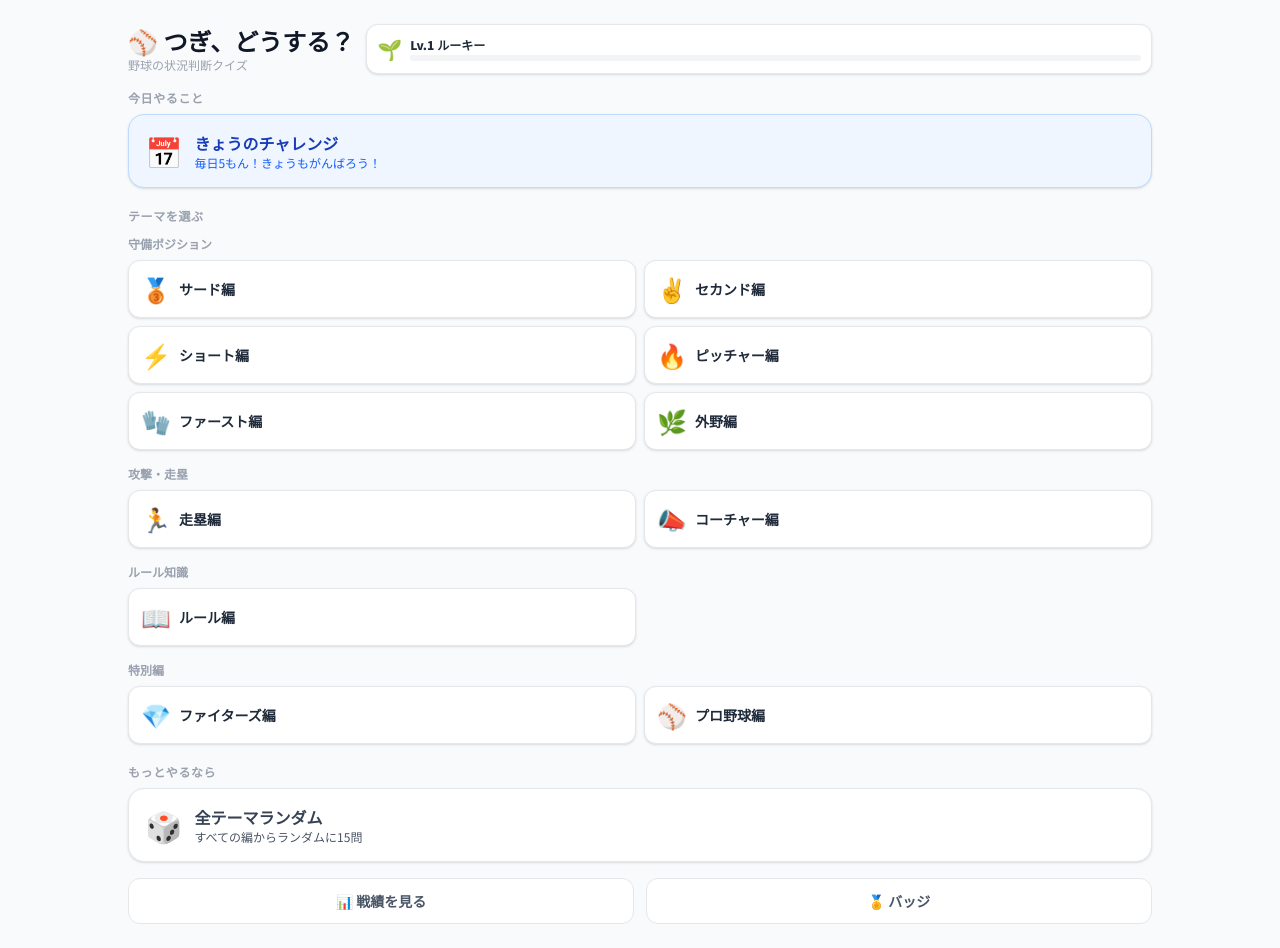
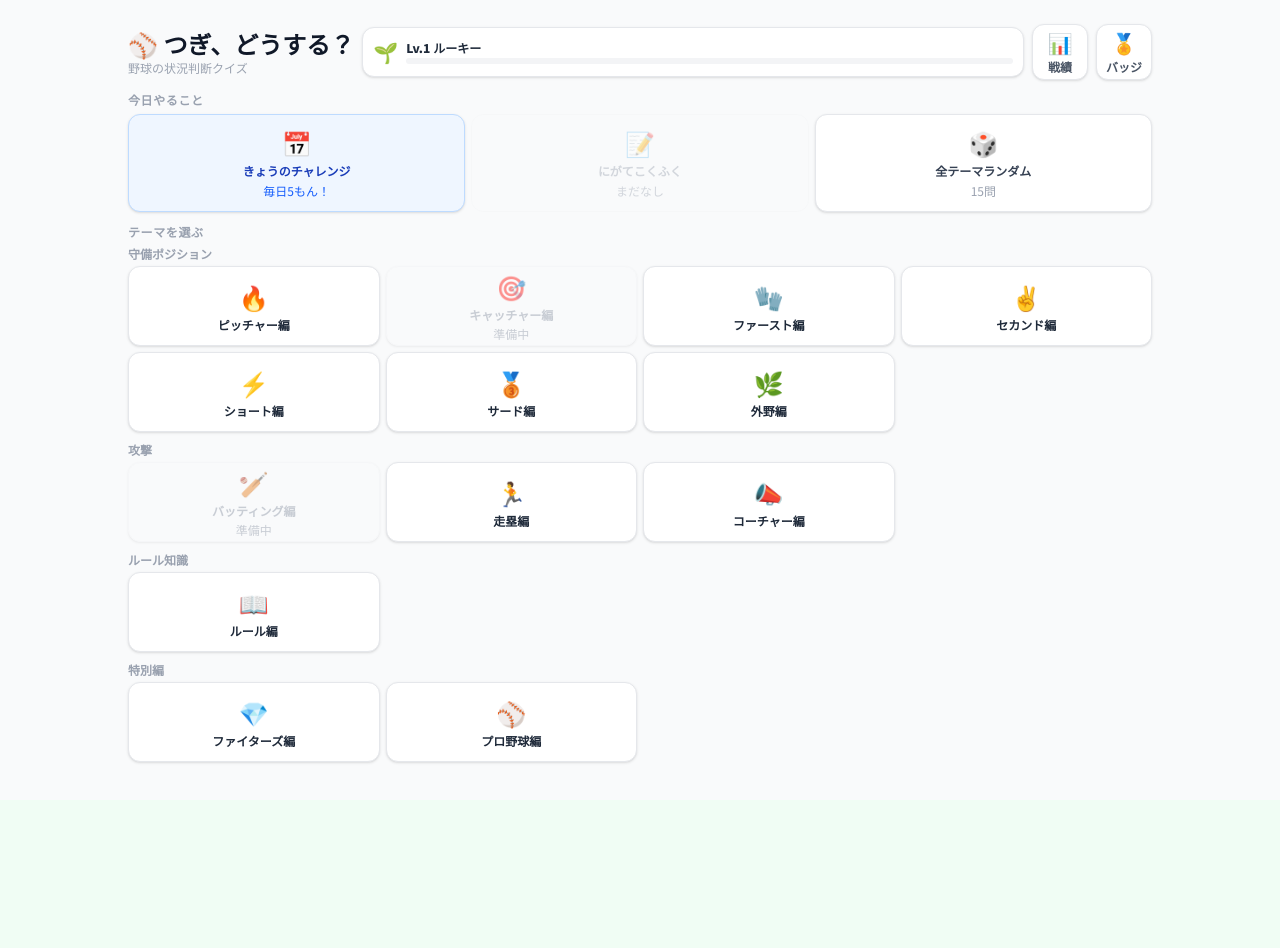
Before and after one commit to hico-mrmgn/baseball-quiz, a React (Vite) app: page / in a window 1280 px wide. After the commit the page ends 800 px from the top, so only its background shows below. Built offline with nearby package versions, Linux system fonts and the light colour scheme.

Commit message:
feat: テーマにキャッチャー編とバッティング編を追加し、表示制御を改善

```diff
--- a/src/components/TopScreen.jsx
+++ b/src/components/TopScreen.jsx
@@ -6,11 +6,11 @@ import { getWrongAnswers } from '../utils/weakness';
 const themeGroups = [
   {
     label: '守備ポジション',
-    keys: ['third', 'second', 'short', 'pitcher', 'first', 'outfield'],
+    keys: ['pitcher', 'catcher', 'first', 'second', 'short', 'third', 'outfield'],
   },
   {
-    label: '攻撃・走塁',
-    keys: ['baserun', 'coach'],
+    label: '攻撃',
+    keys: ['batting', 'baserun', 'coach'],
   },
   {
     label: 'ルール知識',
@@ -33,7 +33,7 @@ export default function TopScreen({ onSelectTheme, onHistory, onBadges, onDailyC
       <div className="max-w-2xl lg:max-w-5xl mx-auto">
 
         {/* Zone 1: ヘッダー */}
-        <div className="flex items-center gap-3 mb-4">
+        <div className="flex items-center gap-2 mb-3">
           <div className="flex-shrink-0">
             <h1 className="text-2xl font-black text-gray-900">⚾ つぎ、どうする？</h1>
             <p className="text-xs text-gray-400">野球の状況判断クイズ</p>
@@ -52,68 +52,95 @@ export default function TopScreen({ onSelectTheme, onHistory, onBadges, onDailyC
               </div>
             </div>
           </div>
+          <button
+            onClick={onHistory}
+            className="flex flex-col items-center justify-center gap-0.5 p-2 rounded-xl border border-gray-200 bg-white shadow-sm text-gray-600 hover:border-blue-300 hover:text-blue-600 active:scale-95 transition-all cursor-pointer w-14 h-14 flex-shrink-0"
+          >
+            <span className="text-xl">📊</span>
+            <span className="text-xs font-bold">戦績</span>
+          </button>
+          <button
+            onClick={onBadges}
+            className="flex flex-col items-center justify-center gap-0.5 p-2 rounded-xl border border-gray-200 bg-white shadow-sm text-gray-600 hover:border-blue-300 hover:text-blue-600 active:scale-95 transition-all cursor-pointer w-14 h-14 flex-shrink-0"
+          >
+            <span className="text-xl">🏅</span>
+            <span className="text-xs font-bold">バッジ</span>
+          </button>
         </div>
 
-        {/* Zone 2: 今日やること */}
-        <div className="mb-5">
-          <div className="text-xs font-bold text-gray-400 tracking-wider mb-2">今日やること</div>
-          <div className="grid gap-2">
+        {/* Zone 2: 今日やること + ランダム 横並び */}
+        <div className="mb-3">
+          <div className="text-xs font-bold text-gray-400 tracking-wider mb-1.5">今日やること</div>
+          <div className="flex gap-1.5">
             <button
               onClick={onDailyChallenge}
               disabled={dailyDone}
-              className={`flex items-center gap-3 w-full p-4 rounded-2xl shadow active:scale-[0.98] transition-all cursor-pointer ${
+              className={`flex-1 flex flex-col items-center justify-center gap-1 p-3 rounded-xl shadow-sm active:scale-[0.98] transition-all cursor-pointer ${
                 dailyDone
                   ? 'bg-gray-100 border border-gray-200 opacity-60'
-                  : 'bg-blue-50 border border-blue-200 hover:shadow-sm hover:border-blue-300'
+                  : 'bg-blue-50 border border-blue-200 hover:border-blue-300'
               }`}
             >
-              <span className="text-3xl">{dailyDone ? '✅' : '📅'}</span>
-              <div className="text-left">
-                <div className={`text-base font-bold ${dailyDone ? 'text-gray-400' : 'text-blue-800'}`}>
-                  {dailyDone ? 'きょうのチャレンジ クリア！' : 'きょうのチャレンジ'}
-                </div>
-                <div className={`text-xs ${dailyDone ? 'text-gray-400' : 'text-blue-600'}`}>
-                  {dailyDone
-                    ? `${dailyStreak}日連続チャレンジ中 🔥`
-                    : `毎日5もん！${dailyStreak > 0 ? `${dailyStreak}日連続中 🔥` : 'きょうもがんばろう！'}`}
-                </div>
+              <span className="text-2xl">{dailyDone ? '✅' : '📅'}</span>
+              <div className={`text-xs font-bold text-center ${dailyDone ? 'text-gray-400' : 'text-blue-800'}`}>
+                {dailyDone ? 'クリア済み' : 'きょうのチャレンジ'}
+              </div>
+              <div className={`text-xs ${dailyDone ? 'text-gray-400' : 'text-blue-600'}`}>
+                {dailyStreak > 0 ? `${dailyStreak}日連続 🔥` : '毎日5もん！'}
               </div>
             </button>
 
-            {wrongCount > 0 && (
-              <button
-                onClick={onWeaknessQuiz}
-                className="flex items-center gap-3 w-full p-4 rounded-2xl bg-blue-100 border border-blue-200 hover:shadow-sm hover:border-blue-300 active:scale-[0.98] transition-all cursor-pointer"
-              >
-                <span className="text-3xl">📝</span>
-                <div className="text-left">
-                  <div className="text-base font-bold text-blue-800">にがてこくふく</div>
-                  <div className="text-xs text-blue-600">まちがえた問題にリベンジ！（{wrongCount}問）</div>
-                </div>
-              </button>
-            )}
+            <button
+              onClick={wrongCount > 0 ? onWeaknessQuiz : undefined}
+              disabled={wrongCount === 0}
+              className={`flex-1 flex flex-col items-center justify-center gap-1 p-3 rounded-xl border transition-all ${
+                wrongCount > 0
+                  ? 'bg-blue-100 border-blue-200 hover:border-blue-300 active:scale-[0.98] cursor-pointer'
+                  : 'bg-gray-50 border-gray-100 opacity-40 cursor-not-allowed'
+              }`}
+            >
+              <span className="text-2xl">📝</span>
+              <div className={`text-xs font-bold text-center ${wrongCount > 0 ? 'text-blue-800' : 'text-gray-400'}`}>にがてこくふく</div>
+              <div className={`text-xs ${wrongCount > 0 ? 'text-blue-600' : 'text-gray-400'}`}>{wrongCount > 0 ? `${wrongCount}問` : 'まだなし'}</div>
+            </button>
+
+            <button
+              onClick={() => onSelectTheme('random')}
+              className="flex-1 flex flex-col items-center justify-center gap-1 p-3 rounded-xl bg-white border border-gray-200 shadow-sm text-gray-700 hover:border-blue-300 hover:bg-blue-50 active:scale-[0.98] transition-all cursor-pointer"
+            >
+              <span className="text-2xl">🎲</span>
+              <div className="text-xs font-bold text-center">全テーマランダム</div>
+              <div className="text-xs text-gray-400">15問</div>
+            </button>
           </div>
         </div>
 
         {/* Zone 3: テーマを選ぶ */}
-        <div className="mb-5">
-          <div className="text-xs font-bold text-gray-400 tracking-wider mb-3">テーマを選ぶ</div>
-          <div className="grid gap-4">
+        <div className="mb-3">
+          <div className="text-xs font-bold text-gray-400 tracking-wider mb-1.5">テーマを選ぶ</div>
+          <div className="grid gap-2.5">
             {themeGroups.map((group) => (
               <div key={group.label}>
-                <div className="text-xs font-bold text-gray-400 mb-2">{group.label}</div>
-                <div className="grid grid-cols-2 gap-2">
+                <div className="text-xs font-bold text-gray-400 mb-1">{group.label}</div>
+                <div className="grid grid-cols-4 gap-1.5">
                   {group.keys.map((key) => {
                     const theme = themes[key];
                     if (!theme) return null;
+                    const isComingSoon = theme.comingSoon;
                     return (
                       <button
                         key={key}
-                        onClick={() => onSelectTheme(key)}
-                        className="flex items-center gap-2 w-full p-3 rounded-xl bg-white border border-gray-200 shadow-sm text-gray-800 hover:border-blue-400 hover:bg-blue-50 active:scale-[0.98] transition-all cursor-pointer"
+                        onClick={() => !isComingSoon && onSelectTheme(key)}
+                        disabled={isComingSoon}
+                        className={`flex flex-col items-center justify-center gap-1 p-2 rounded-xl border shadow-sm h-20 active:scale-[0.98] transition-all ${
+                          isComingSoon
+                            ? 'bg-gray-50 border-gray-100 text-gray-400 cursor-not-allowed opacity-50'
+                            : 'bg-white border-gray-200 text-gray-800 hover:border-blue-400 hover:bg-blue-50 cursor-pointer'
+                        }`}
                       >
                         <span className="text-2xl">{theme.icon}</span>
-                        <span className="font-bold text-sm">{theme.name}</span>
+                        <span className="font-bold text-xs text-center leading-tight">{theme.name}</span>
+                        {isComingSoon && <span className="text-xs text-gray-400">準備中</span>}
                       </button>
                     );
                   })}
@@ -123,36 +150,7 @@ export default function TopScreen({ onSelectTheme, onHistory, onBadges, onDailyC
           </div>
         </div>
 
-        {/* Zone 4: もっとやるなら */}
-        <div className="mb-4">
-          <div className="text-xs font-bold text-gray-400 tracking-wider mb-2">もっとやるなら</div>
-          <button
-            onClick={() => onSelectTheme('random')}
-            className="flex items-center gap-3 w-full p-4 rounded-2xl bg-white border border-gray-200 shadow-sm text-gray-700 hover:border-blue-300 hover:bg-blue-50 active:scale-[0.98] transition-all cursor-pointer"
-          >
-            <span className="text-3xl">🎲</span>
-            <div className="text-left">
-              <div className="text-base font-bold">全テーマランダム</div>
-              <div className="text-xs opacity-90">すべての編からランダムに15問</div>
-            </div>
-          </button>
-        </div>
 
-        {/* Zone 5: フッター */}
-        <div className="grid grid-cols-2 gap-3">
-          <button
-            onClick={onHistory}
-            className="w-full p-3 rounded-xl border border-gray-200 bg-white text-gray-600 font-bold text-sm active:scale-[0.98] transition-all cursor-pointer hover:border-blue-300 hover:text-blue-600"
-          >
-            📊 戦績を見る
-          </button>
-          <button
-            onClick={onBadges}
-            className="w-full p-3 rounded-xl border border-gray-200 bg-white text-gray-600 font-bold text-sm active:scale-[0.98] transition-all cursor-pointer hover:border-blue-300 hover:text-blue-600"
-          >
-            🏅 バッジ
-          </button>
-        </div>
 
       </div>
     </div>
--- a/src/data/questions.js
+++ b/src/data/questions.js
@@ -34,6 +34,8 @@ export const themes = {
   baserun:  { name: "走塁編",       icon: "🏃", description: "走者としての状況判断",   color: "from-sky-600 to-blue-700" },
   first:    { name: "ファースト編", icon: "🧤", description: "ファーストの守備判断",   color: "from-blue-600 to-blue-700" },
   outfield:  { name: "外野編",         icon: "🌿", description: "外野手の守備判断",         color: "from-sky-500 to-sky-600" },
+  catcher:   { name: "キャッチャー編", icon: "🎯", description: "捕手の状況判断",           color: "from-blue-600 to-blue-700", comingSoon: true },
+  batting:   { name: "バッティング編", icon: "🏏", description: "打者の状況判断",           color: "from-blue-600 to-blue-700", comingSoon: true },
   fighters:  { name: "ファイターズ編", icon: "💎", description: "日ハムの知識クイズ",       color: "from-blue-600 to-blue-700" },
   npb2025:   { name: "プロ野球編",     icon: "⚾", description: "プロ野球の知識クイズ",     color: "from-sky-600 to-blue-700" },
 };
```
